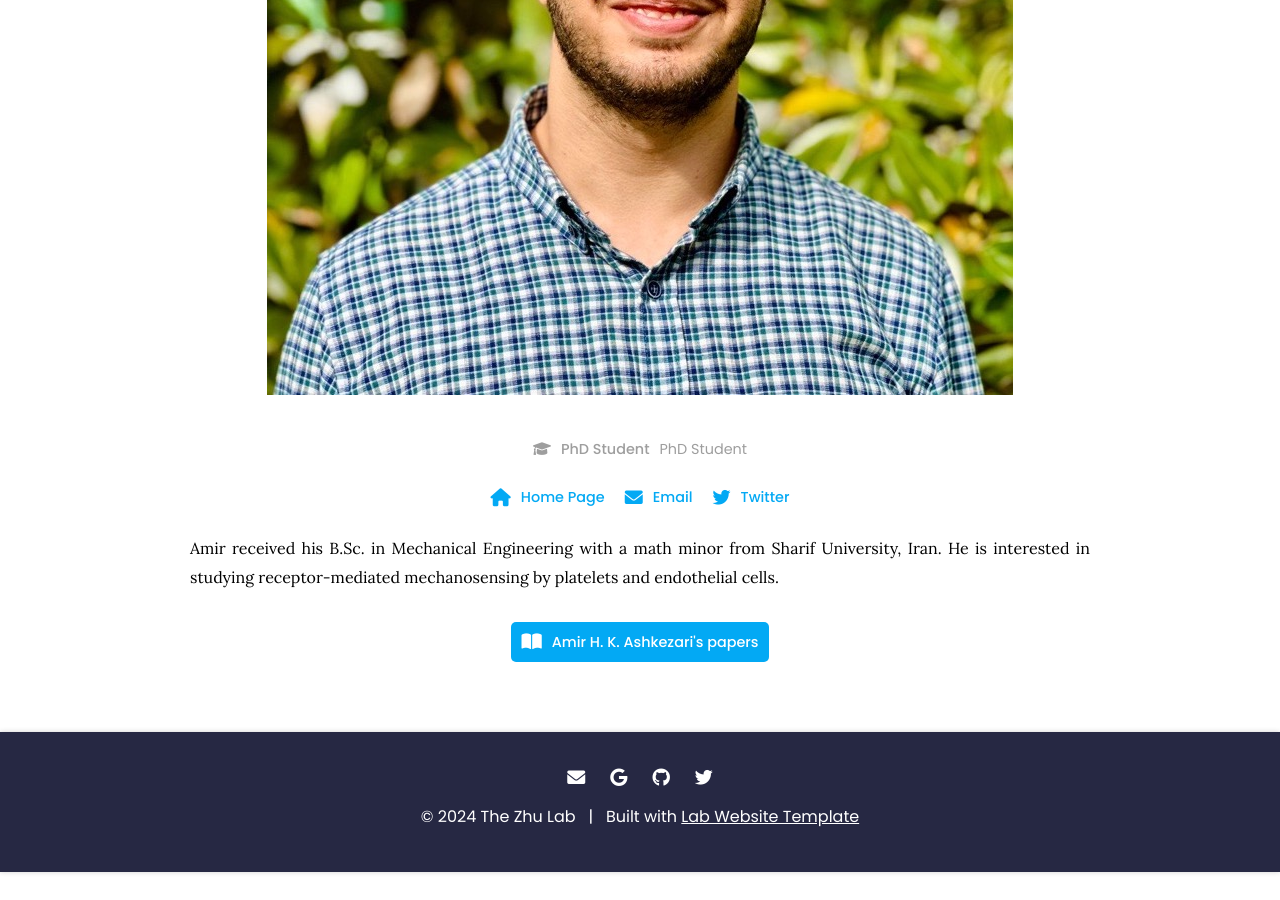
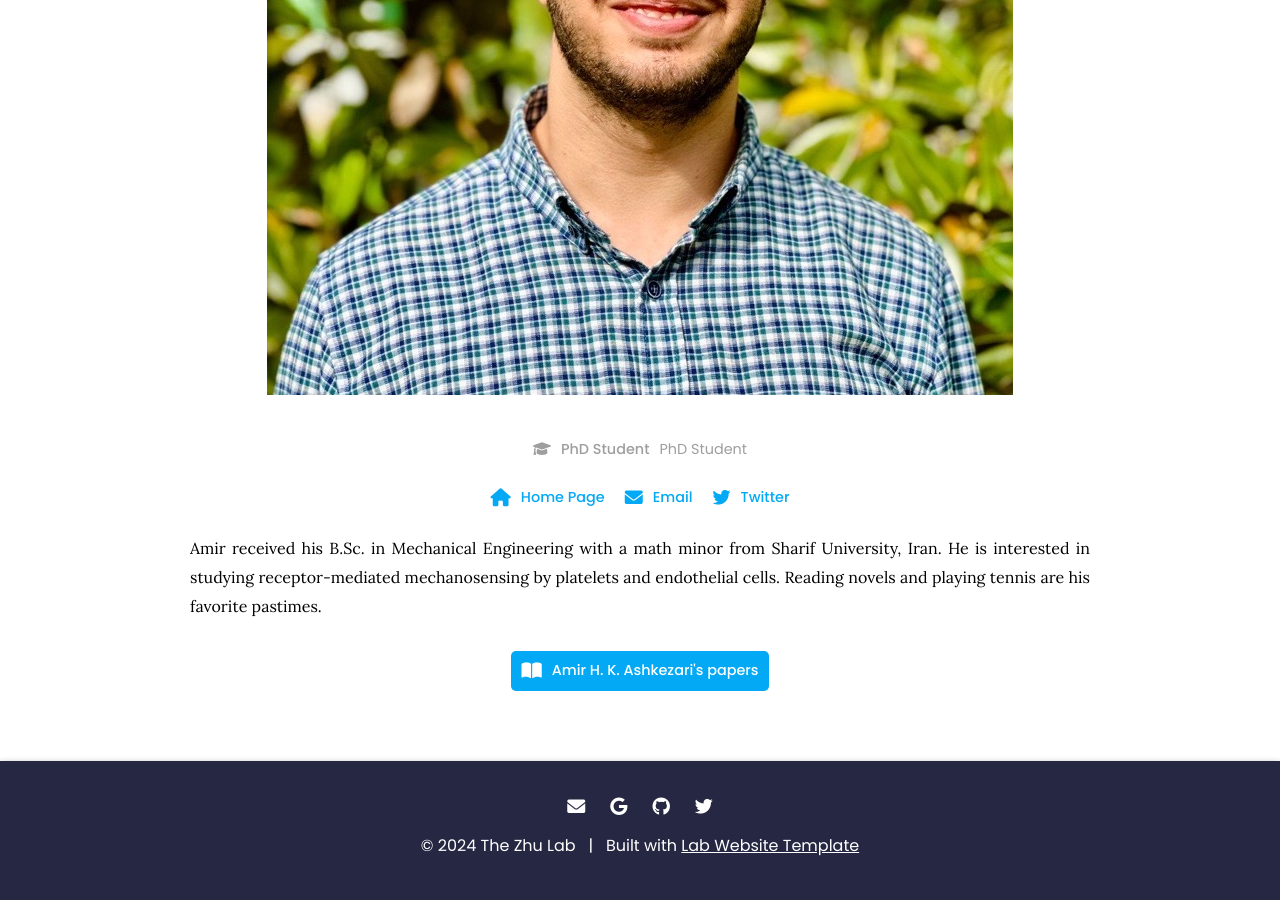
Before and after one commit to theZhuLab/zhu_lab_website, a Jekyll site: the page built from _members/Amir-Ashkezari.md, in a window 1280 px wide and 900 px high, scrolled down 713 px. Built offline with Jekyll 4.4.1, drawn with Linux system fonts in a browser that asks for light colours; before the commit the page ends 1585 px from its top, so only the background shows below that.

Commit message:
Update Amir-Ashkezari.md

```diff
--- a/_members/Amir-Ashkezari.md
+++ b/_members/Amir-Ashkezari.md
@@ -10,4 +10,4 @@ links:
   twitter: nan
 ---
 
-Amir received his B.Sc. in Mechanical Engineering with a math minor from Sharif University, Iran. He is interested in studying receptor-mediated mechanosensing by platelets and endothelial cells.
+Amir received his B.Sc. in Mechanical Engineering with a math minor from Sharif University, Iran. He is interested in studying receptor-mediated mechanosensing by platelets and endothelial cells. Reading novels and playing tennis are his favorite pastimes.
```
